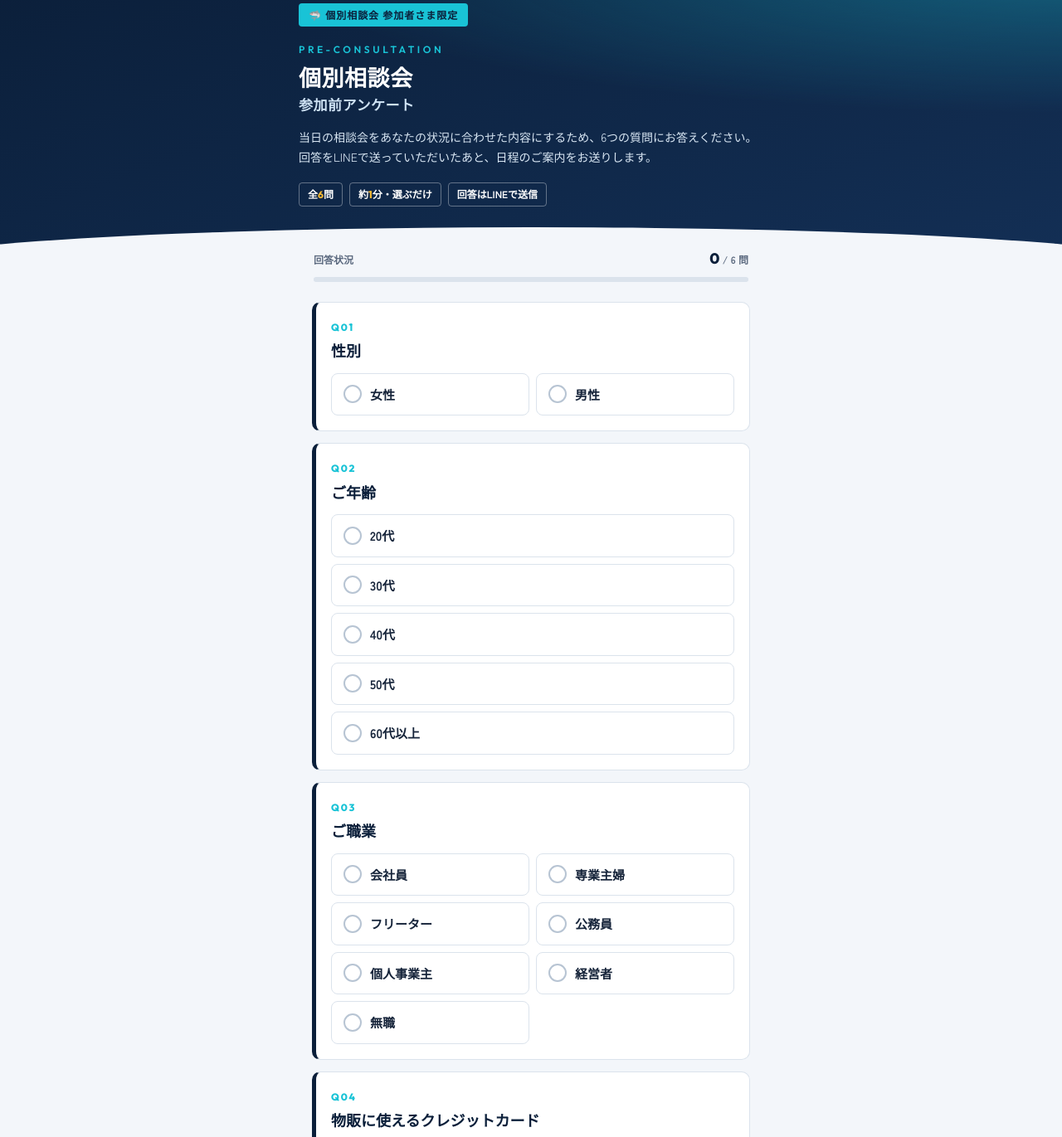
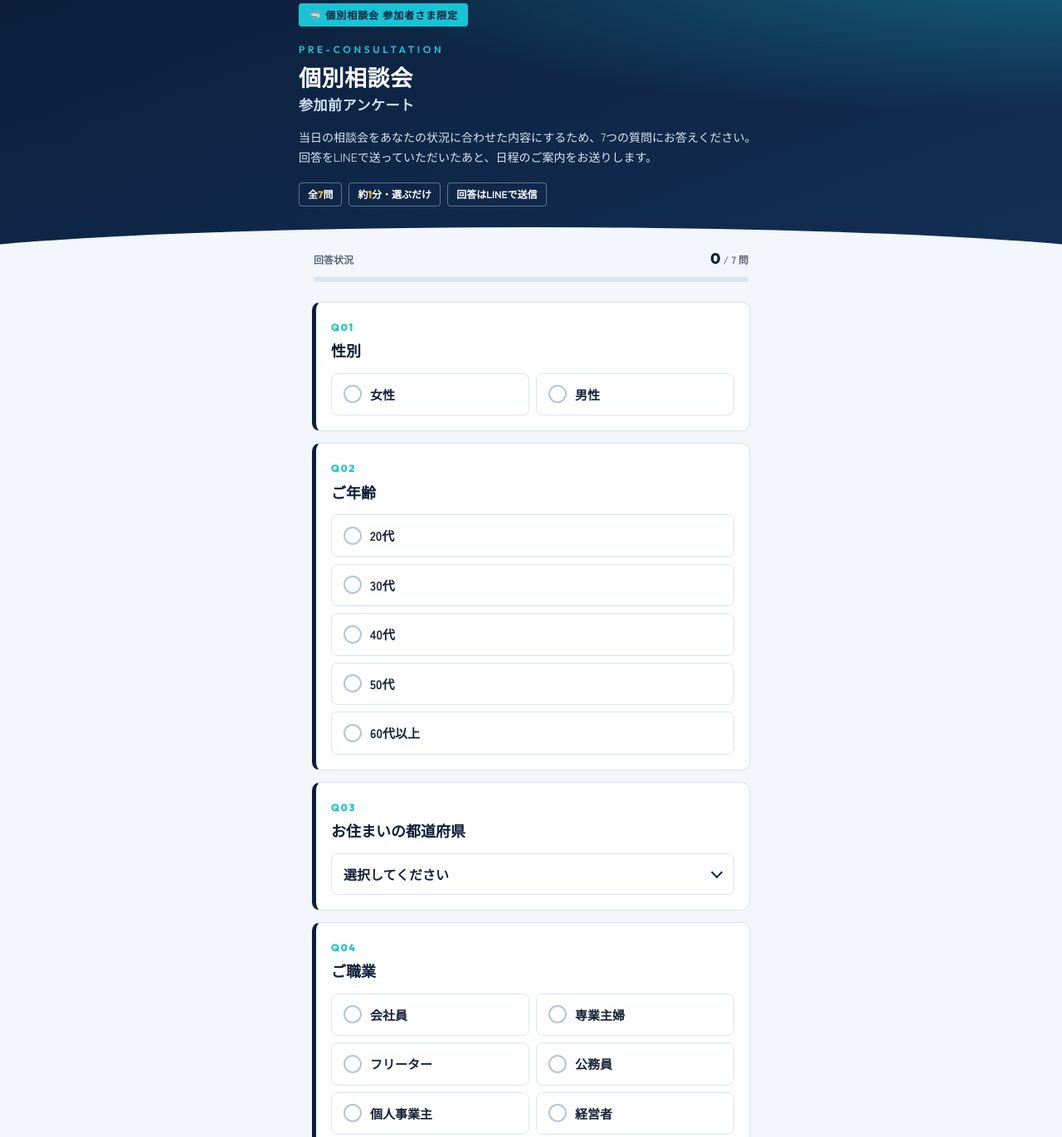
Before and after one commit to samecompany3/samecompany3.github.io, a plain HTML site: page consult-survey/index.html in a window 1280 px wide. Shown: the part 33-1404 px from the top of the page at 83% size. Drawn offline with Linux system fonts and the light colour scheme.

Commit message:
consult-survey: add prefecture question (7 questions)
Co-Authored-By: Claude Opus 5.5 <noreply@anthropic.com>
Claude-Session: https://claude.ai/code/session_01RJLFvcRQfWeyesLcy7AafQ

```diff
--- a/consult-survey/index.html
+++ b/consult-survey/index.html
@@ -102,6 +102,14 @@ ol{list-style:none}
 .opts input:checked + label::before{border:5px solid var(--navy)}
 .opts input:focus-visible + label{outline:3px solid rgba(25,195,214,.5);outline-offset:2px}
 
+.sel{position:relative;margin-top:12px}
+.sel::after{content:"";position:absolute;right:16px;top:50%;width:8px;height:8px;border-right:2px solid var(--navy);border-bottom:2px solid var(--navy);transform:translateY(-70%) rotate(45deg);pointer-events:none}
+.sel select{
+  width:100%;appearance:none;-webkit-appearance:none;font-family:inherit;font-size:16px;font-weight:700;color:var(--ink);
+  border:1.5px solid var(--line);border-radius:8px;padding:13px 40px 13px 14px;background:#fff;cursor:pointer;
+}
+.sel select:focus-visible{outline:3px solid rgba(25,195,214,.5);outline-offset:2px}
+.sel select.on{border-color:var(--navy);background:var(--aqua-soft);color:var(--navy)}
 .submit-wrap{margin-top:24px;text-align:center}
 .btn{
   display:inline-flex;align-items:center;justify-content:center;gap:8px;
@@ -139,9 +147,9 @@ ol{list-style:none}
     <span class="tag">🦈 個別相談会 参加者さま限定</span>
     <p class="eyebrow">PRE-CONSULTATION</p>
     <h1>個別相談会<span>参加前アンケート</span></h1>
-    <p class="lead">当日の相談会をあなたの状況に合わせた内容にするため、6つの質問にお答えください。回答をLINEで送っていただいたあと、日程のご案内をお送りします。</p>
+    <p class="lead">当日の相談会をあなたの状況に合わせた内容にするため、7つの質問にお答えください。回答をLINEで送っていただいたあと、日程のご案内をお送りします。</p>
     <div class="chips">
-      <span class="chip">全<b>6</b>問</span>
+      <span class="chip">全<b>7</b>問</span>
       <span class="chip">約<b>1</b>分・選ぶだけ</span>
       <span class="chip">回答はLINEで送信</span>
     </div>
@@ -150,7 +158,7 @@ ol{list-style:none}
 
 <main>
   <div class="progress">
-    <div class="progress-row"><span>回答状況</span><span><b id="answered">0</b> / <span id="total">6</span> 問</span></div>
+    <div class="progress-row"><span>回答状況</span><span><b id="answered">0</b> / <span id="total">7</span> 問</span></div>
     <div class="bar"><i id="barFill"></i></div>
   </div>
 
@@ -184,6 +192,7 @@ const KEYWORD = "【個別相談会アンケート】";
 const SURVEY = [
   {key:"性別", q:"性別", opts:["女性","男性"]},
   {key:"年齢", q:"ご年齢", opts:["20代","30代","40代","50代","60代以上"]},
+  {key:"都道府県", q:"お住まいの都道府県", type:"select", opts:["北海道","青森県","岩手県","宮城県","秋田県","山形県","福島県","茨城県","栃木県","群馬県","埼玉県","千葉県","東京都","神奈川県","新潟県","富山県","石川県","福井県","山梨県","長野県","岐阜県","静岡県","愛知県","三重県","滋賀県","京都府","大阪府","兵庫県","奈良県","和歌山県","鳥取県","島根県","岡山県","広島県","山口県","徳島県","香川県","愛媛県","高知県","福岡県","佐賀県","長崎県","熊本県","大分県","宮崎県","鹿児島県","沖縄県","海外"]},
   {key:"職業", q:"ご職業", opts:["会社員","専業主婦","フリーター","公務員","個人事業主","経営者","無職"]},
   {key:"クレジットカード", q:"物販に使えるクレジットカード", note:"ご状況に応じて最適な方向性をご案内します", opts:["ある","ないが作れる","作れない"]},
   {key:"目標金額", q:"物販で稼ぎたい額", opts:["月5万くらい","月10万","月10〜20万","月30万〜","月50万〜"]},
@@ -196,7 +205,12 @@ SURVEY.forEach((s, i) => {
   const n = i + 1, li = document.createElement("li");
   li.className = "q"; li.dataset.name = "s" + n;
   const wide = s.opts.length === 2 || s.opts.length === 4 || s.opts.length >= 6;
-  li.innerHTML = `<div class="qno">Q${String(n).padStart(2,"0")}</div><p class="qtext" id="st${n}">${s.q}</p>${s.note?`<p class="qnote">${s.note}</p>`:""}
+  const head = `<div class="qno">Q${String(n).padStart(2,"0")}</div><p class="qtext" id="st${n}">${s.q}</p>${s.note?`<p class="qnote">${s.note}</p>`:""}`;
+  if (s.type === "select") {
+    li.innerHTML = head + `<div class="sel"><select name="s${n}" aria-labelledby="st${n}"><option value="">選択してください</option>${s.opts.map(o=>`<option value="${o}">${o}</option>`).join("")}</select></div>`;
+    svEl.appendChild(li); return;
+  }
+  li.innerHTML = head + `
     <div class="opts${wide?" wide":""}" role="radiogroup" aria-labelledby="st${n}">
       ${s.opts.map((lab,k)=>`<input type="radio" name="s${n}" id="s${n}o${k}" value="${lab}"><label for="s${n}o${k}">${lab}</label>`).join("")}
     </div>`;
@@ -206,7 +220,7 @@ SURVEY.forEach((s, i) => {
 const cards = () => [...form.querySelectorAll(".q")];
 document.getElementById("total").textContent = cards().length;
 const fill = document.getElementById("barFill"), answeredEl = document.getElementById("answered"), hint = document.getElementById("hint");
-const picked = name => form.querySelector(`input[name="${name}"]:checked`);
+const picked = name => form.querySelector(`input[name="${name}"]:checked`) || [...form.querySelectorAll(`select[name="${name}"]`)].find(el => el.value);
 
 function update(){
   const all = cards(), c = all.filter(li => picked(li.dataset.name)).length;
@@ -214,7 +228,7 @@ function update(){
   answeredEl.textContent = c;
   if (c === all.length) hint.textContent = "";
 }
-form.addEventListener("change", e => { const card = e.target.closest(".q"); if (card) card.classList.remove("missing"); update(); });
+form.addEventListener("change", e => { if (e.target.tagName === "SELECT") e.target.classList.toggle("on", !!e.target.value); const card = e.target.closest(".q"); if (card) card.classList.remove("missing"); update(); });
 
 function surveyText(){
   return SURVEY.map((s,i)=>`■${s.key}：${picked("s"+(i+1)).value}`).join("\n");
@@ -242,7 +256,7 @@ form.addEventListener("submit", e => {
 });
 
 document.getElementById("retry").addEventListener("click", () => {
-  form.reset(); update();
+  form.reset(); form.querySelectorAll("select").forEach(el => el.classList.remove("on")); update();
   document.getElementById("done").hidden = true;
   form.hidden = false;
   document.querySelector(".progress").hidden = false;
```
